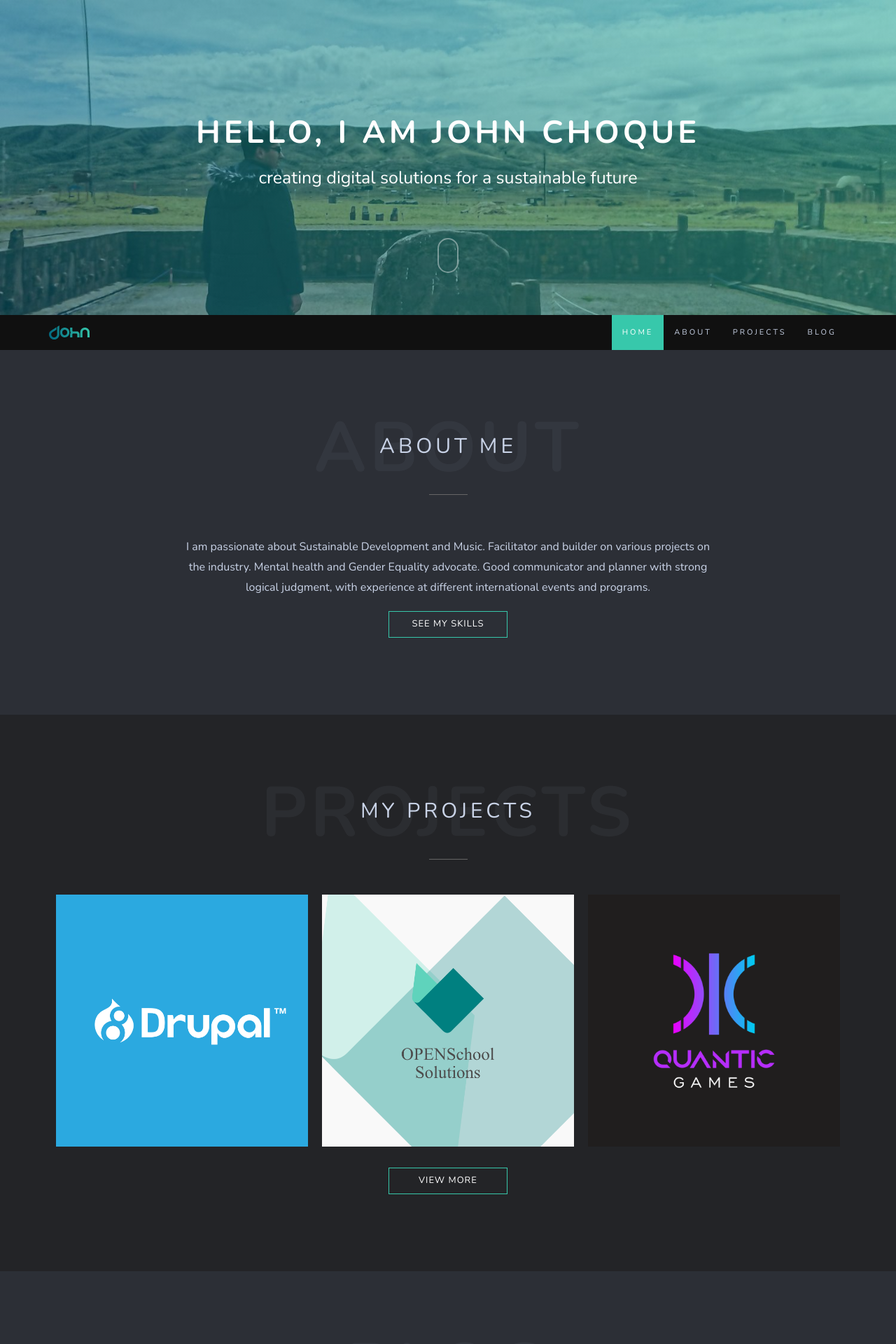
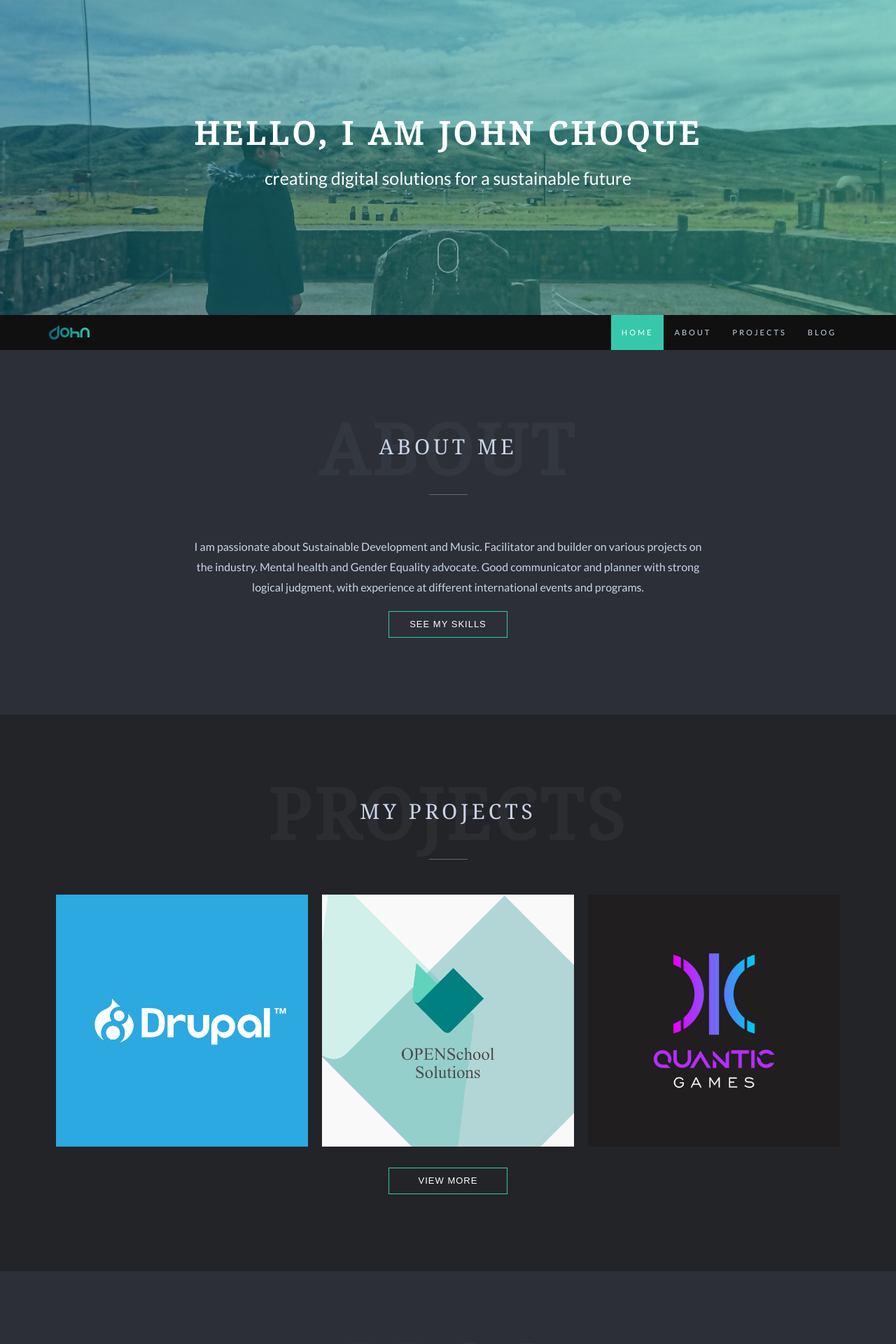
Before and after one commit to thethoughtfulmillennial/thethoughtfulmillennial.github.io, a Jekyll site: the page built from index.html, in a window 1280 px wide. Shown: the top 1920 px of the page at 70% size. Built offline with Jekyll 4.4.1, drawn with Linux system fonts in a browser that asks for light colours; a script that is not in the unit is left out.

Commit message:
Updating fonts.

```diff
--- a/assets/css/style.css
+++ b/assets/css/style.css
@@ -38,10 +38,11 @@
 /* ---------------------------------------------- */
 
 
-@import url(https://fonts.googleapis.com/css?family=Nunito:200,300,400,500,600,700,800,900);
+@import url(https://fonts.googleapis.com/css?family=Noto+Serif&display=swap);
+@import url(https://fonts.googleapis.com/css?family=Lato&display=swap);
 
 body {
-	font: 400 16px/1.8 'Nunito', sans-serif;
+	font: 400 16px/1.8 'Lato', sans-serif;
 	color: #C9D3E7;
 	overflow-x: hidden;
 	background-color: #2C2F36;
@@ -100,7 +101,7 @@ a,
 /*** Typography ***/
 
 h1, h2, h3, h4, h5, h6 {
-	font: 700 45px/1.2 'Nunito', sans-serif;
+	font: 700 45px/1.2 'Noto Serif', serif;
 	text-transform: uppercase;
 	letter-spacing: 5px;
 	margin: 5px 0 5px;
```
